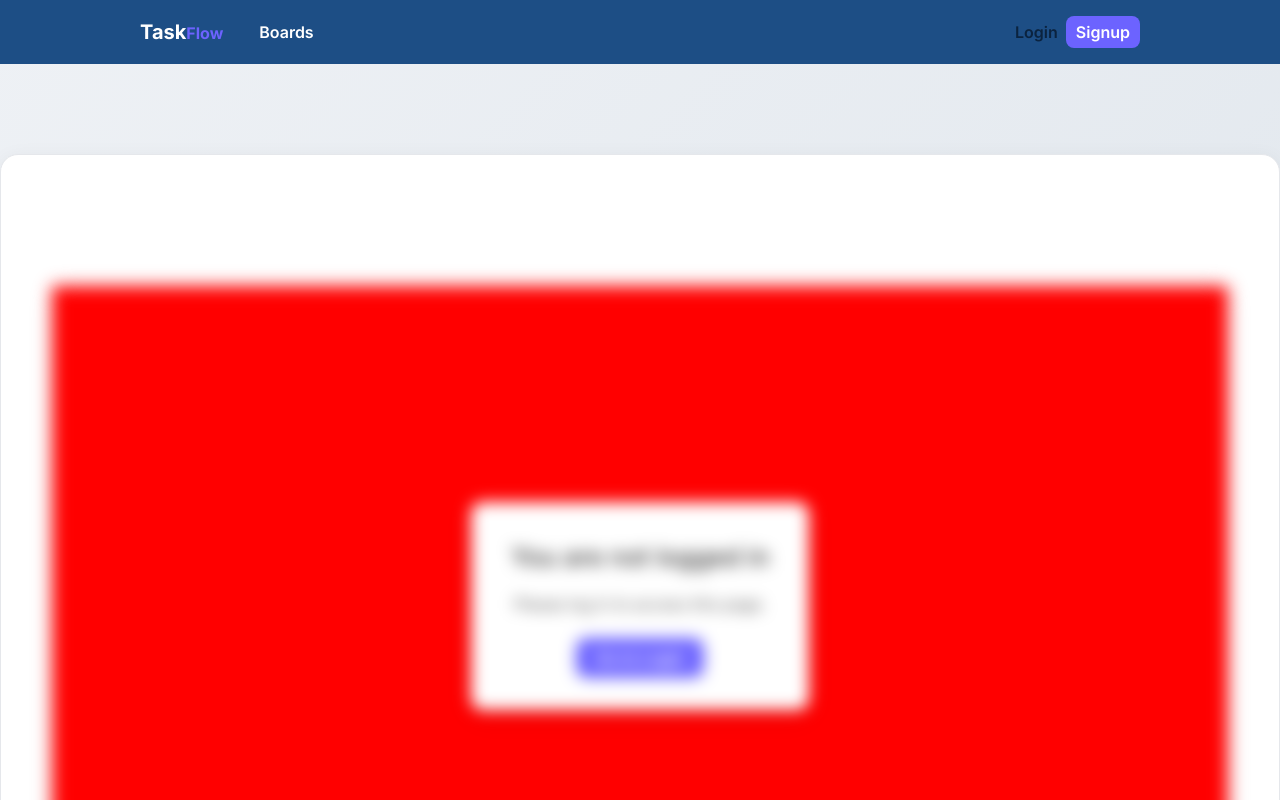
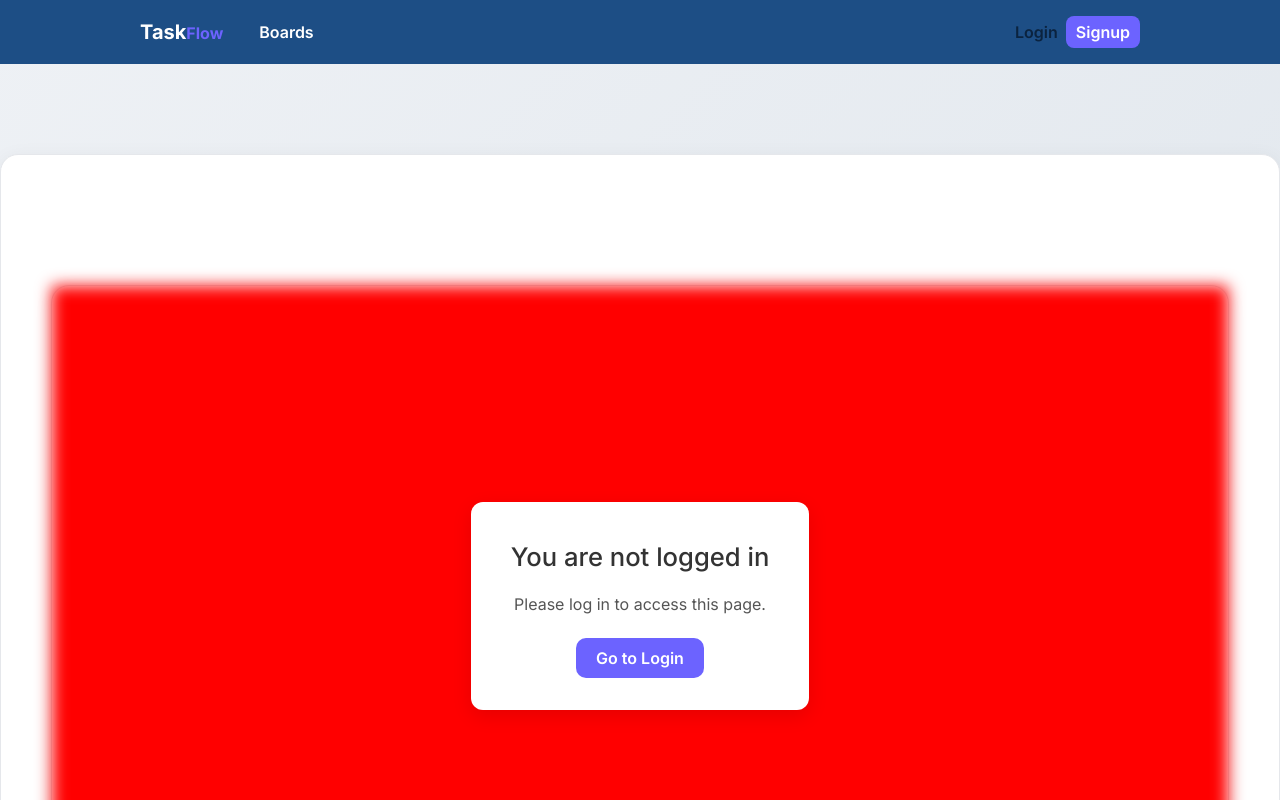
Before and after one commit to deepika5791/task-management-client-app, a React (Vite) app: page /home in a window 1280 px wide. Shown: the top 800 px of the page. Built offline with nearby package versions, Linux system fonts and the light colour scheme.

Commit message:
removed global from frontpage

```diff
--- a/src/App.css
+++ b/src/App.css
@@ -33,7 +33,6 @@ body {
 } */
 .blur-effect {
   position: relative;
-  filter: blur(8px);
 }
 
 .blur-effect::before {
@@ -41,7 +40,7 @@ body {
   position: absolute;
   inset: 0;
   /* backdrop-filter: blur(6px); */
-  filter: blur(3px);
+  filter: blur(8px);
   /* -webkit-backdrop-filter: blur(6px); */
   background-color: red;
   z-index: 1;
```
